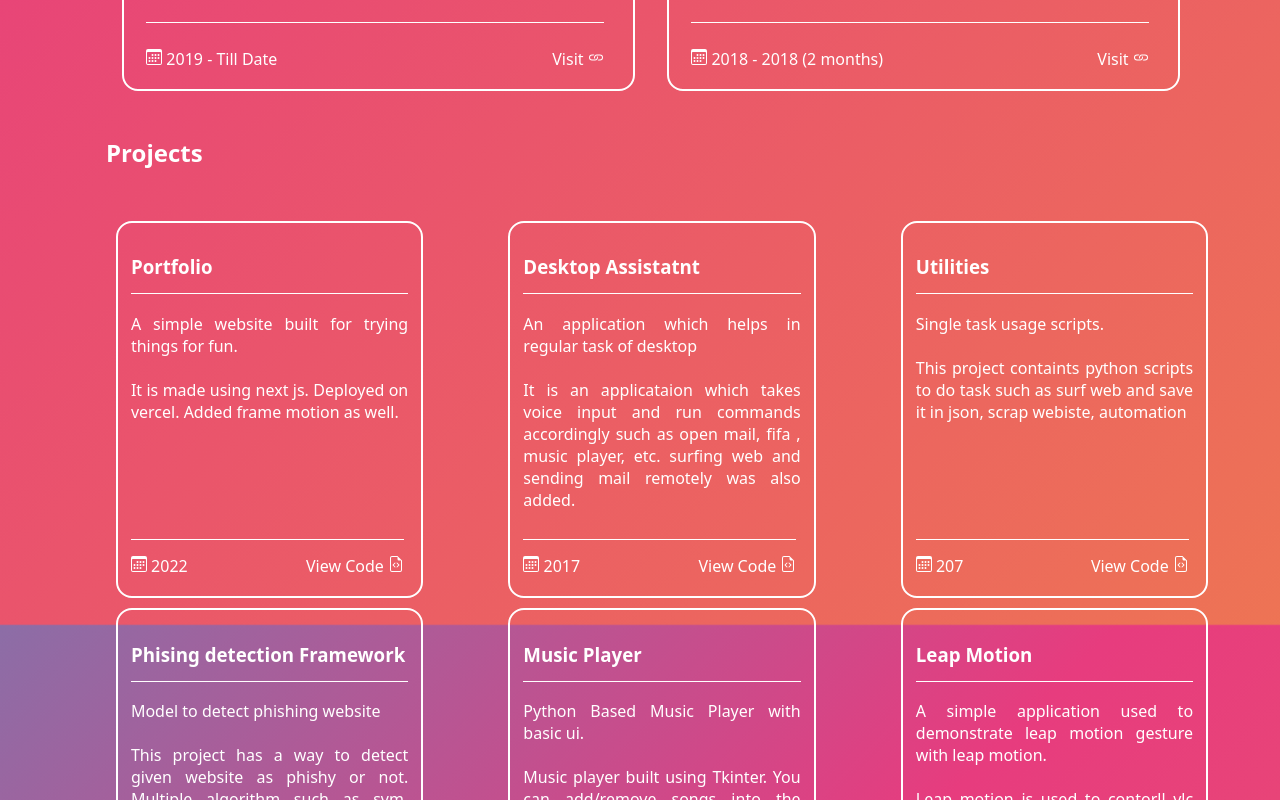
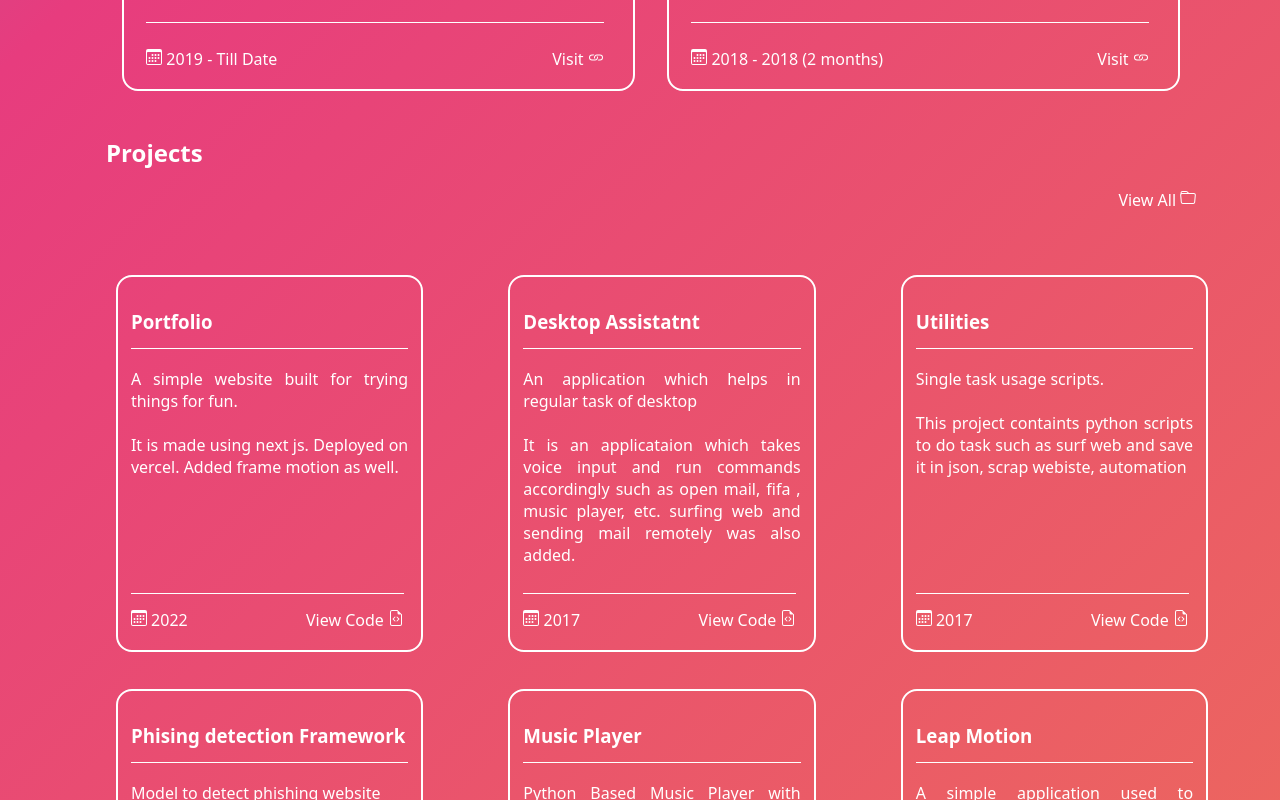
Before and after one commit to mayankmahavar111/nextJSBlog, a Next.js app: page /work in a window 1280 px wide. Shown: the part 700-1500 px from the top of the page. Built offline with nearby package versions, Linux system fonts and the light colour scheme.

Commit message:
work section done with style and motion

```diff
--- a/components/api/helper.js
+++ b/components/api/helper.js
@@ -47,7 +47,7 @@
         "description" : "Single task usage scripts.",
         "link" : "https://github.com/mayankmahavar111/fun",
         "contribution" : "This project containts python scripts to do task such as surf web and save it in json, scrap webiste, automation",
-        "startYear" : "207",
+        "startYear" : "2017",
       },
       {
         "name" : "Phising detection Framework",
@@ -133,6 +133,10 @@
                     <path d="M14 0H2a2 2 0 0 0-2 2v12a2 2 0 0 0 2 2h12a2 2 0 0 0 2-2V2a2 2 0 0 0-2-2zM1 3.857C1 3.384 1.448 3 2 3h12c.552 0 1 .384 1 .857v10.286c0 .473-.448.857-1 .857H2c-.552 0-1-.384-1-.857V3.857z"/>
                     <path d="M6.5 7a1 1 0 1 0 0-2 1 1 0 0 0 0 2zm3 0a1 1 0 1 0 0-2 1 1 0 0 0 0 2zm3 0a1 1 0 1 0 0-2 1 1 0 0 0 0 2zm-9 3a1 1 0 1 0 0-2 1 1 0 0 0 0 2zm3 0a1 1 0 1 0 0-2 1 1 0 0 0 0 2zm3 0a1 1 0 1 0 0-2 1 1 0 0 0 0 2zm3 0a1 1 0 1 0 0-2 1 1 0 0 0 0 2zm-9 3a1 1 0 1 0 0-2 1 1 0 0 0 0 2zm3 0a1 1 0 1 0 0-2 1 1 0 0 0 0 2zm3 0a1 1 0 1 0 0-2 1 1 0 0 0 0 2z"/>
                 </svg>
+        case "folder" :
+            return <svg xmlns="http://www.w3.org/2000/svg" width="16" height="16" fill="currentColor" className="bi bi-folder" viewBox="0 0 16 16">
+                    <path d="M.54 3.87.5 3a2 2 0 0 1 2-2h3.672a2 2 0 0 1 1.414.586l.828.828A2 2 0 0 0 9.828 3h3.982a2 2 0 0 1 1.992 2.181l-.637 7A2 2 0 0 1 13.174 14H2.826a2 2 0 0 1-1.991-1.819l-.637-7a1.99 1.99 0 0 1 .342-1.31zM2.19 4a1 1 0 0 0-.996 1.09l.637 7a1 1 0 0 0 .995.91h10.348a1 1 0 0 0 .995-.91l.637-7A1 1 0 0 0 13.81 4H2.19zm4.69-1.707A1 1 0 0 0 6.172 2H2.5a1 1 0 0 0-1 .981l.006.139C1.72 3.042 1.95 3 2.19 3h5.396l-.707-.707z"/>
+                </svg>
         default :
             return
     }
--- a/next.config.js
+++ b/next.config.js
@@ -30,11 +30,5 @@
 module.exports = {
   reactStrictMode: true,
   source: '*/path',
-  headers : securityHeader,
-  images : {
-    domains :[
-      'www.tatahealth.com',
-      'www.determinantstudios.com'
-    ]
-  }
+  headers : securityHeader
 }
--- a/pages/work.js
+++ b/pages/work.js
@@ -1,6 +1,8 @@
 import Styles from '../styles/work.module.css';
 import { iconSvg , workList } from '../components/api/helper';
 import { useState } from 'react';
+import { listContainerVariant, listItemVariant } from '../components/motion/listMotion';
+import { motion } from 'framer-motion';
 
 function Work(props) {
   const [workSelection , setWorkSelection] = useState("company");
@@ -27,11 +29,17 @@
             <div style={{paddingLeft:"2%"}}>
               <br></br>
               <h2 >Company</h2>
-              <div className={Styles.cardOuterDiv} style={{gridTemplateColumns : `${!props.mobileView ? '50% 50%' : ''}` , gridGap:`${props.mobileView ? '12%' : ''}` }}>
+                <motion.div
+                  initial = "hidden"
+                  animate = "show"
+                  variants={listContainerVariant}
+                  className={Styles.cardOuterDiv}
+                  style={{gridTemplateColumns : `${!props.mobileView ? '50% 50%' : ''}` , gridGap:`${props.mobileView ? '12%' : ''}` }}
+                >
+
                   { workList.proffesional.map((item,key) => {
-
                     return(
-                    <div className={Styles.card} key={key}>
+                      <motion.div className={Styles.card} key={key} variants={listItemVariant}>
                         <h3> {item.name} </h3>
                         <div>{item.description}</div>
                         <br></br>
@@ -46,21 +54,33 @@
                           </div>}
 
                         </div>
-                    </div>
+                      </motion.div>
                     )
                   }) }
-              </div>
+                </motion.div>
               <br></br>
             </div>}
             {( !props.mobileView || props.mobileView && workSelection != 'company') &&  workList.personal.length > 0 &&
             <div style={{paddingLeft:"2%", paddingTop:"6%" ,paddingBottom:"5%"}}>
+              <div className='padBtm5'>
                 <h2 >Projects</h2>
+                <div className='floatR'> <a target={"_blank"}>View All {iconSvg('folder')}</a> </div>
+              </div>
               <br></br>
-              <div className={Styles.cardOuterDiv} style={{gridTemplateColumns : `${!props.mobileView ? '30% 30% 30%' : ''}` , gridGap:`${props.mobileView ? '6%' : '6%'}` }}>
+              <motion.div
+                initial = "hidden"
+                animate = "show"
+                variants={listContainerVariant}
+                className={Styles.cardOuterDiv}
+                style={{gridTemplateColumns : `${!props.mobileView ? '30% 30% 30%' : ''}` , gridGap:`${props.mobileView ? '6%' : '6%'}` , gridRowGap:`${!props.mobileView ? '10%' : '6%'}`}}>
+
                 {workList.personal.map((item,key) => {
 
                   return(
-                    <div className={Styles.card} key={key}>
+                    <motion.div
+                      variants={listItemVariant}
+                      className={Styles.card}
+                      key={key}>
                       <h3> {item.name} </h3>
                       <div>{item.description}</div>
                       <br></br>
@@ -75,10 +95,10 @@
                         </div>}
 
                       </div>
-                    </div>
+                    </motion.div>
                   )
                 }) }
-              </div>
+              </motion.div>
               <br></br>
             </div>}
           </main>
--- a/styles/globals.css
+++ b/styles/globals.css
@@ -59,3 +59,11 @@
 .floatR{
 	float: right;
 }
+.autoMarginPadding{
+	padding: 2%;
+	margin: 2%;
+}
+
+.padBtm5{
+	padding-bottom: 5%;
+}
```
Lines whose indentation alone changed are shown as unchanged.
